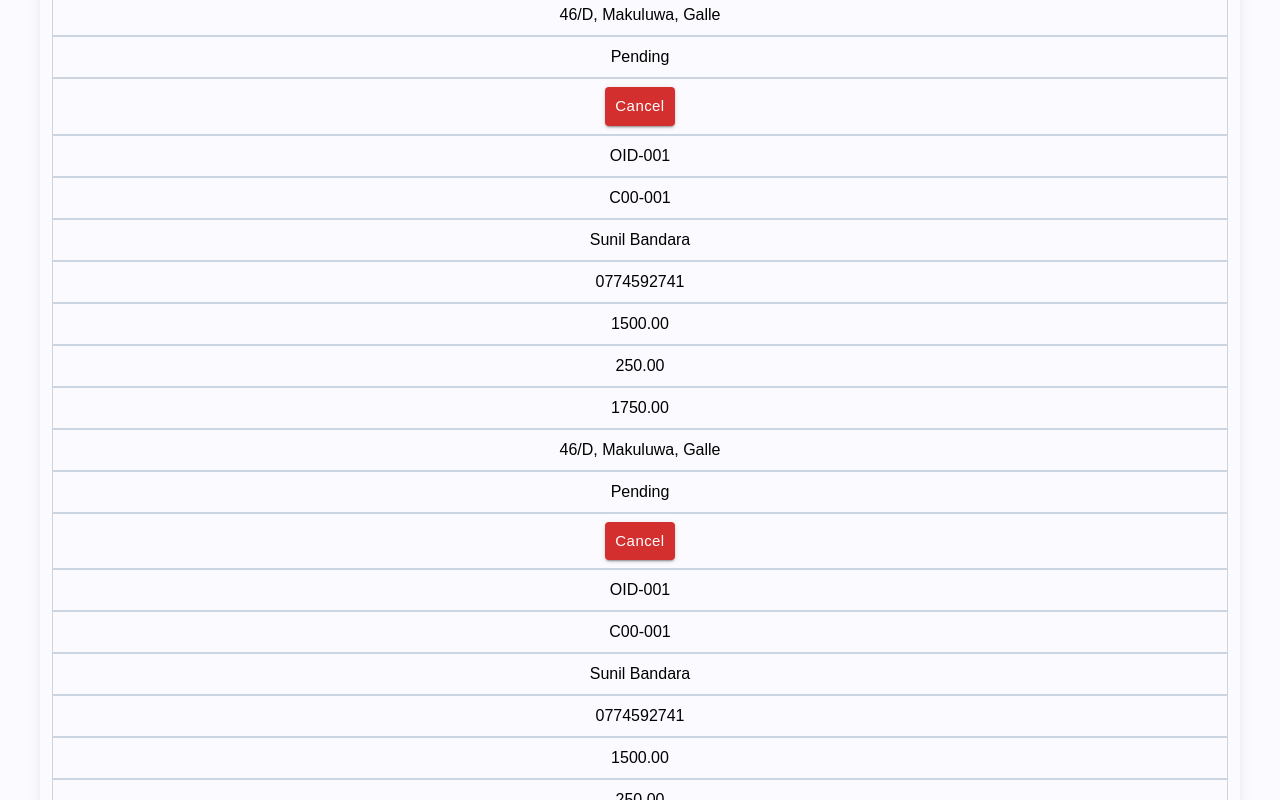
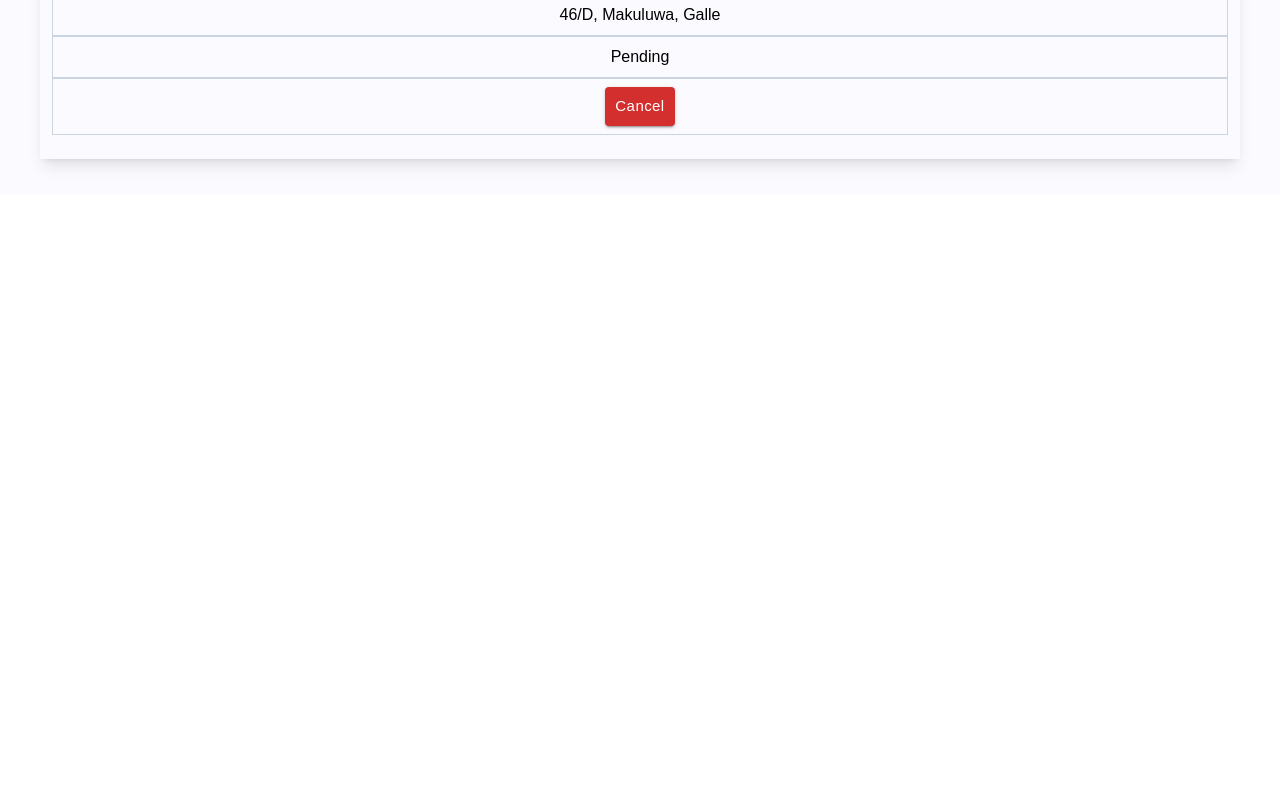
Before and after one commit to AshanSandeep06/Food-Shop-System, a React (Create React App) app in the folder frontend/: page /pending_orders in a window 1280 px wide. Shown: the part 1380-2180 px from the top of the page. After the commit the page ends 1575 px from the top, so only its background shows below. Built offline with nearby package versions, Linux system fonts and the light colour scheme.

Commit message:
Content Updated in PendingOrders Component

```diff
--- a/frontend/src/pages/PendingOrders/PendingOrders.tsx
+++ b/frontend/src/pages/PendingOrders/PendingOrders.tsx
@@ -57,90 +57,6 @@ const PendingOrders = () => {
             "Pending",
             "Cancel",
           ],
-          [
-            "OID-001",
-            "C00-001",
-            "Sunil Bandara",
-            "0774592741",
-            "1500.00",
-            "250.00",
-            "1750.00",
-            "46/D, Makuluwa, Galle",
-            "Pending",
-            "Cancel",
-          ],
-          [
-            "OID-001",
-            "C00-001",
-            "Sunil Bandara",
-            "0774592741",
-            "1500.00",
-            "250.00",
-            "1750.00",
-            "46/D, Makuluwa, Galle",
-            "Pending",
-            "Cancel",
-          ],
-          [
-            "OID-001",
-            "C00-001",
-            "Sunil Bandara",
-            "0774592741",
-            "1500.00",
-            "250.00",
-            "1750.00",
-            "46/D, Makuluwa, Galle",
-            "Pending",
-            "Cancel",
-          ],
-          [
-            "OID-001",
-            "C00-001",
-            "Sunil Bandara",
-            "0774592741",
-            "1500.00",
-            "250.00",
-            "1750.00",
-            "46/D, Makuluwa, Galle",
-            "Pending",
-            "Cancel",
-          ],
-          [
-            "OID-001",
-            "C00-001",
-            "Sunil Bandara",
-            "0774592741",
-            "1500.00",
-            "250.00",
-            "1750.00",
-            "46/D, Makuluwa, Galle",
-            "Pending",
-            "Cancel",
-          ],
-          [
-            "OID-001",
-            "C00-001",
-            "Sunil Bandara",
-            "0774592741",
-            "1500.00",
-            "250.00",
-            "1750.00",
-            "46/D, Makuluwa, Galle",
-            "Pending",
-            "Cancel",
-          ],
-          [
-            "OID-001",
-            "C00-001",
-            "Sunil Bandara",
-            "0774592741",
-            "1500.00",
-            "250.00",
-            "1750.00",
-            "46/D, Makuluwa, Galle",
-            "Pending",
-            "Cancel",
-          ],
         ]}
       />
     </section>
```
